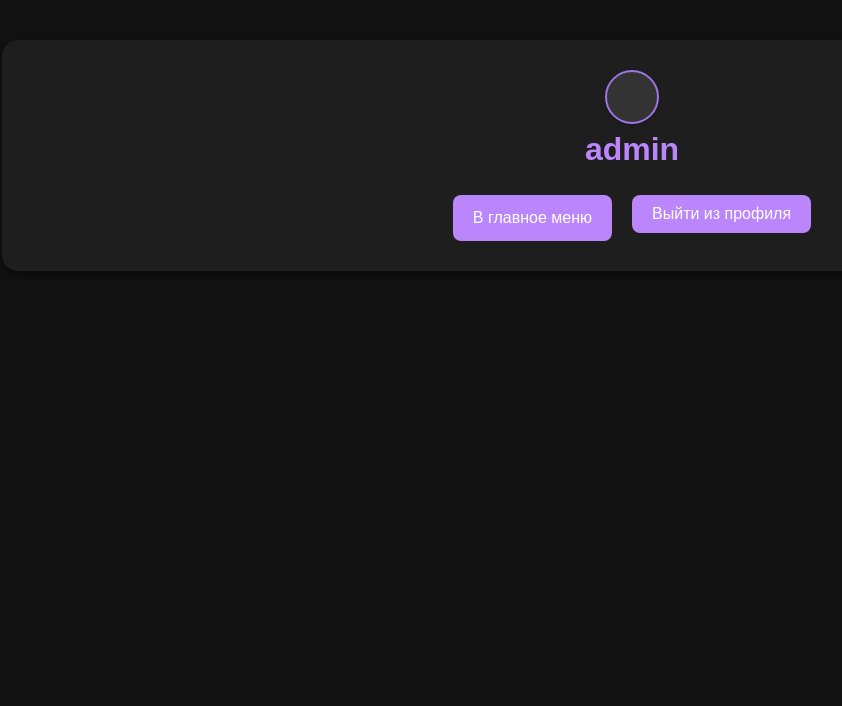
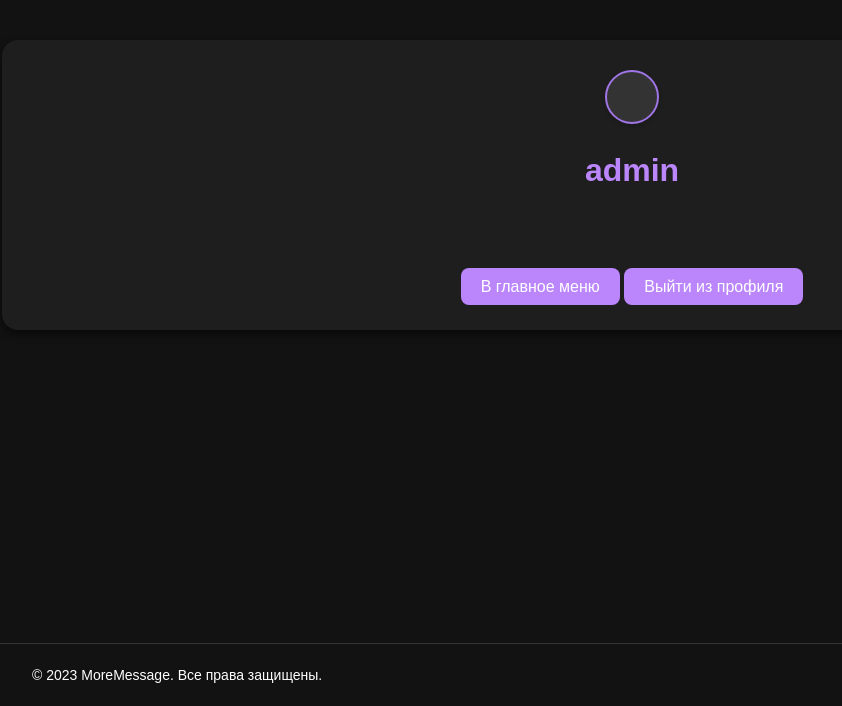
Before and after one commit to EggZys/MoreMessage, a Django app: page /profile/ in a window 1280 px wide. Shown: the part 94-800 px from the top of the page, without its empty margins (8-850 px from the left). Run offline with Django 5.2, Linux system fonts and the light colour scheme; a user stored in the database is signed in; some libraries are stand-ins or nearby versions.

Commit message:
Update Styles

```diff
--- a/app/templates/profile.html
+++ b/app/templates/profile.html
@@ -6,30 +6,26 @@
     <div class="header-buttons">
         <a href="{% url 'home' %}" class="header-button">Главная</a>
     </div>
-        <div class="profile-picture"></div>
+    <a href="{% url 'profile' %}" class="profile-picture" title="Профиль"></a>
 </header>
+<main class="profile-container">
     {% if user.is_authenticated %}
-        <div class="profile-container">
     <div class="profile-header">
         <div class="profile-picture"></div>
-                <div class="profile-name">{{ user.username }}</div>
-                <div class="profile-email">{{ user.email }}</div>
+        <h1 class="profile-name">{{ user.username }}</h1>
+        <p class="profile-email">{{ user.email }}</p>
     </div>
-            <div class="profile-buttons">
+    <div class="profile-actions">
         <a href="{% url 'home' %}" class="profile-button">В главное меню</a>
-                <a href="{% url 'logout' %}"><button class="profile-button">Выйти из профиля</button></a>
-            </div>
+        <a href="{% url 'logout' %}" class="profile-button">Выйти из профиля</a>
     </div>
     {% else %}
-        <div class="profile-container">
-            <div class="profile-header">
     <h2>Вы не вошли в аккаунт!</h2>
-                <a href="{% url 'login' %}"><button class="profile-button">Войти</button></a>
-                <a href="{% url 'register' %}"><button class="profile-button">Зарегистрироваться</button></a>
-            </div>
-            <div class="profile-buttons">
-                <a href="{% url 'home' %}" class="profile-button">В главное меню</a>
-            </div>
-        </div>
+    <a href="{% url 'login' %}" class="profile-button">Войти</a>
+    <a href="{% url 'register' %}" class="profile-button">Зарегистрироваться</a>
     {% endif %}
+</main>
+<footer>
+    <p>&copy; 2023 MoreMessage. Все права защищены.</p>
+</footer>
 {% endblock %}
```
Also changed, not shown: app/templates/download.html (+10 -4 lines), app/templates/register.html (+6 -4 lines), app/templates/unauthorized.html (+4 -4 lines). Lines whose indentation alone changed are shown as unchanged.
